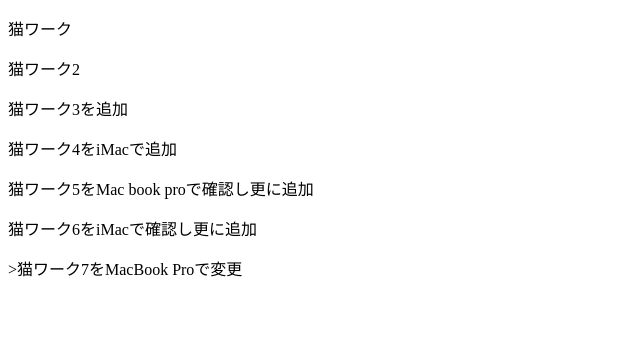
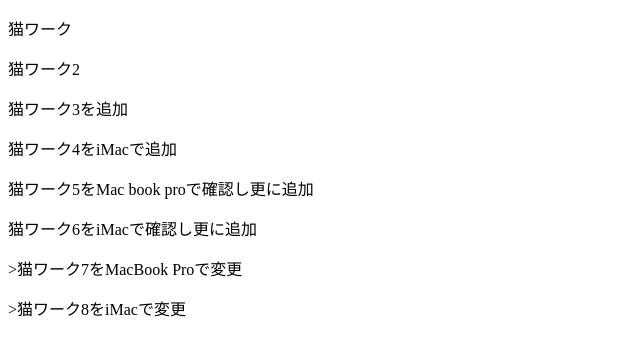
Before and after one commit to hirokazu0208/neko_work, a plain HTML site: page index.html in a window 1280 px wide. Shown: the whole page, without its empty margins (0-640 px from the left). Drawn offline with Linux system fonts and the light colour scheme.

Commit message:
iMacで追加

```diff
--- a/index.html
+++ b/index.html
@@ -13,5 +13,7 @@
 <p>猫ワーク5をMac book proで確認し更に追加</p>
 <p>猫ワーク6をiMacで確認し更に追加</p>
 <p>>猫ワーク7をMacBook Proで変更</p>
+<p>>猫ワーク8をiMacで変更</p>
+
 </body>
 </html>
```
